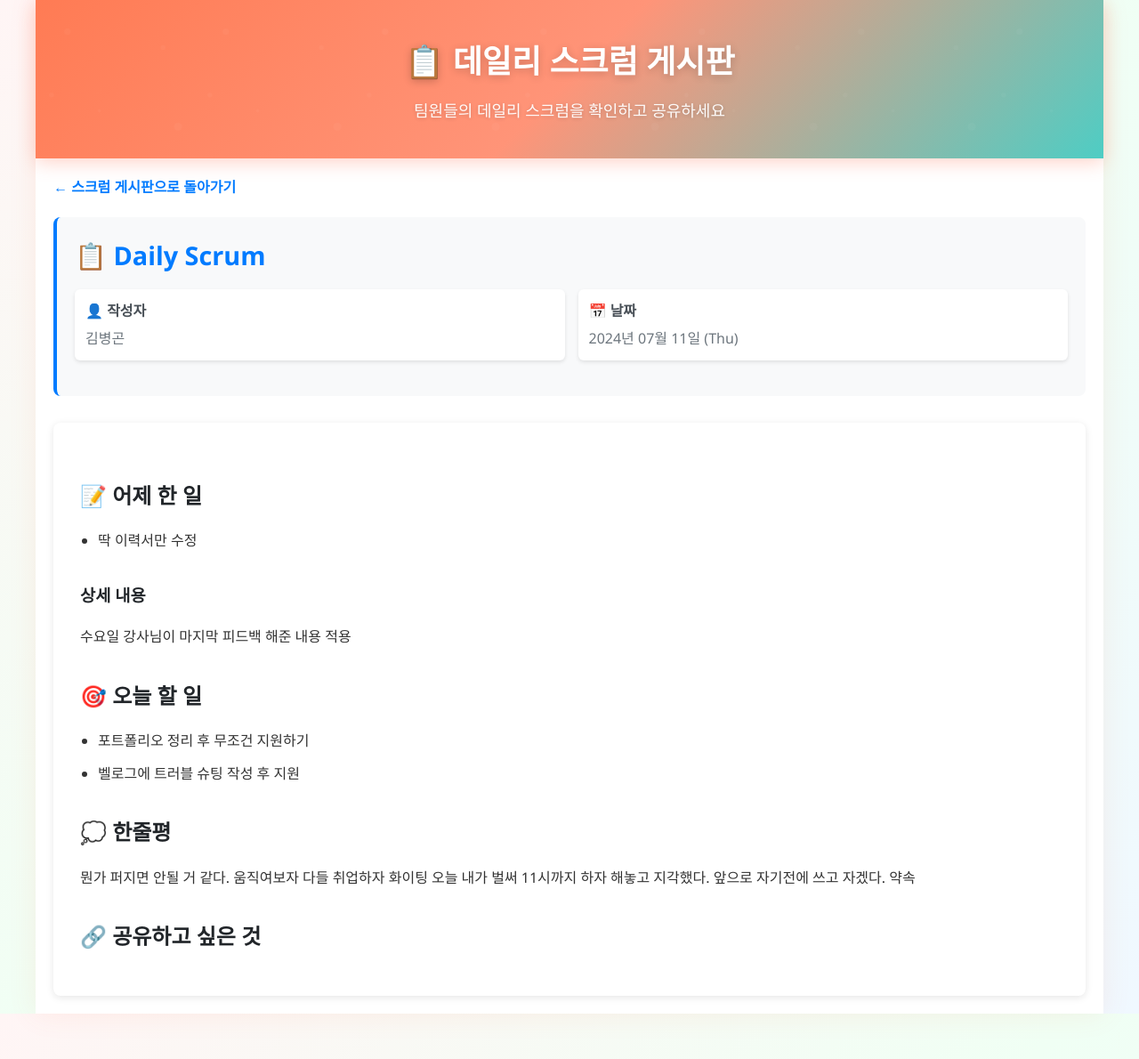
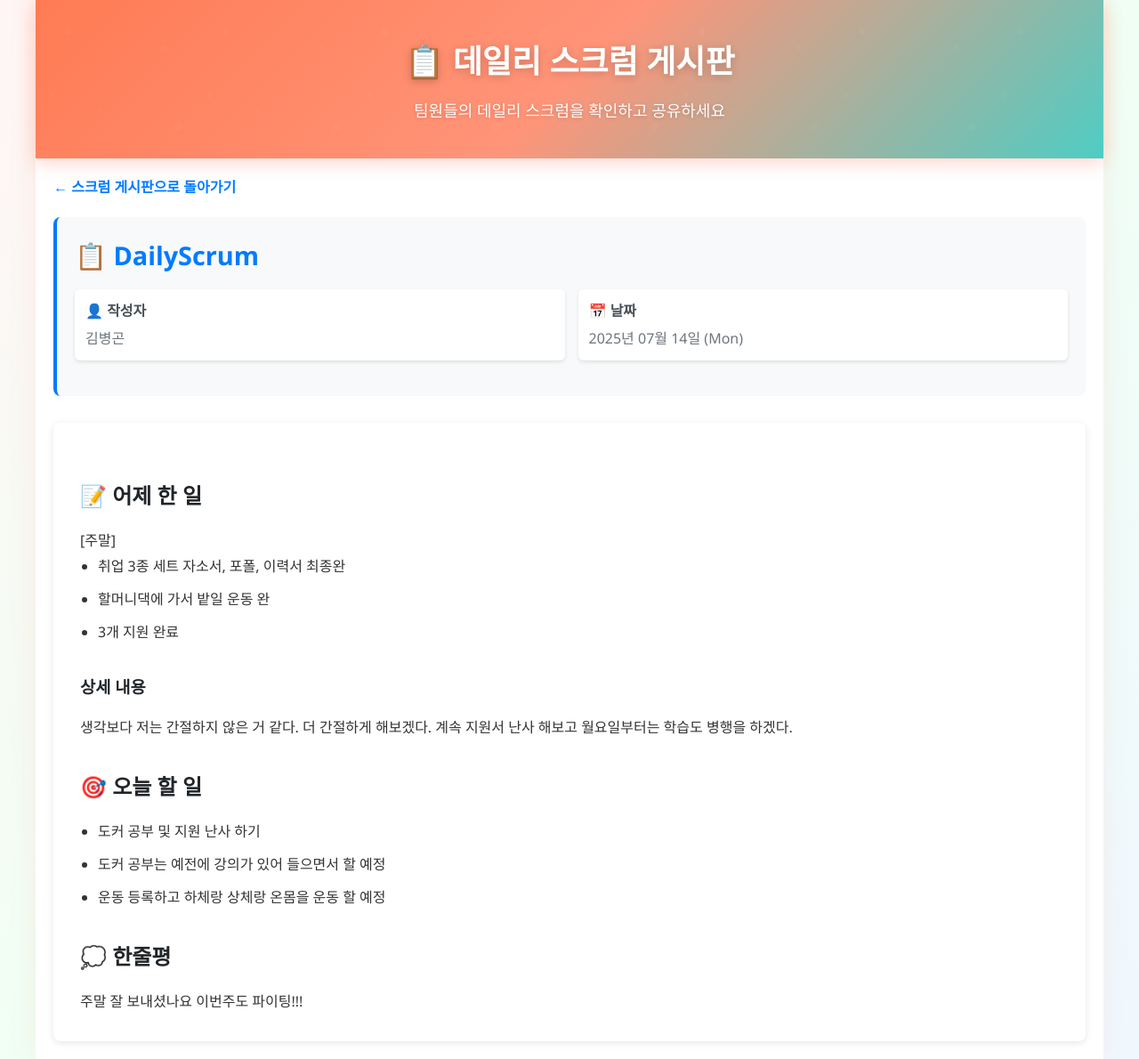
Before and after one commit to ssg6-dailylog/scrum, a Jekyll site: the page built from _posts/2025-07-14-김병곤-DailyScrum.md, in a window 1280 px wide. Shown: the whole page at 89% size. Built offline with Jekyll 4.4.1, drawn with Linux system fonts in a browser that asks for light colours.

Commit message:
07-14 김병곤 스크럼 작성 완료

```diff
--- a/_posts/2024-07-11-김병곤-DailyScrum.md
+++ b/_posts/2024-07-11-김병곤-DailyScrum.md
@@ -1,6 +1,6 @@
 ---
 layout: scrum
-title: "Daily Scrum"
+title: "DailyScrum"
 date: 2024-07-11
 author: "김병곤"
 categories: [scrum]
--- /dev/null
+++ b/_posts/2025-07-14-김병곤-DailyScrum.md
@@ -0,0 +1,30 @@
+---
+layout: scrum
+title: "DailyScrum"
+date: 2025-07-14
+author: "김병곤"
+categories: [scrum]
+---
+
+## 📝 어제 한 일
+
+[주말]
+
+- 취업 3종 세트 자소서, 포폴, 이력서 최종완
+- 할머니댁에 가서 밭일 운동 완
+- 3개 지원 완료
+
+### 상세 내용
+
+생각보다 저는 간절하지 않은 거 같다. 더 간절하게 해보겠다.
+계속 지원서 난사 해보고 월요일부터는 학습도 병행을 하겠다.
+
+## 🎯 오늘 할 일
+
+- 도커 공부 및 지원 난사 하기
+- 도커 공부는 예전에 강의가 있어 들으면서 할 예정
+- 운동 등록하고 하체랑 상체랑 온몸을 운동 할 예정
+
+## 💭 한줄평
+
+주말 잘 보내셨나요 이번주도 파이팅!!!
```
